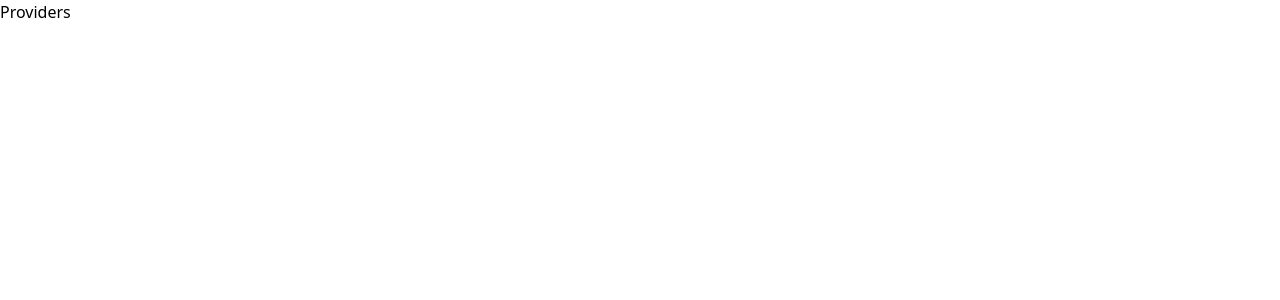
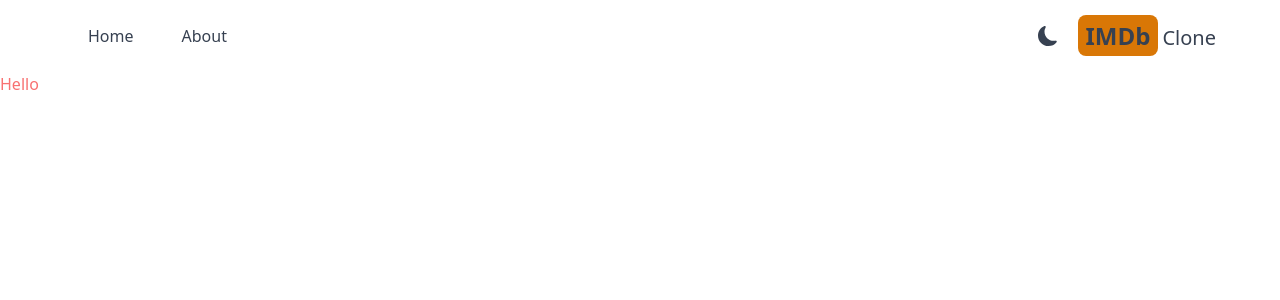
Before and after one commit to Abdullahiqbal2021/IMDB-Next-Js-Clone, a Next.js app: page / in a window 1280 px wide. Shown: the top 300 px of the page. Built offline with nearby package versions, Linux system fonts and the light colour scheme.

Commit message:
dark/Light Mode Added

```diff
--- a/src/app/Providers.js
+++ b/src/app/Providers.js
@@ -1,9 +1,12 @@
-import React from 'react'
+"use client";
+import { ThemeProvider } from "next-themes";
 
-export default function Providers() {
+export default function Providers({ children }) {
   return (
-    <div>
-      Providers
-    </div>
-  )
+    <ThemeProvider enableSystem={true} attribute="class">
+      <div className="dark:bg-gray-700 dark:text-gray-200 text-gray-700 transition-colors duration-300 min-h-screen select-none">
+        {children}
+      </div>
+    </ThemeProvider>
+  );
 }
--- a/src/components/DarkModeSwitch.js
+++ b/src/components/DarkModeSwitch.js
@@ -1,9 +1,29 @@
-import React from 'react'
+"use client";
+import { MdOutlineLightMode } from "react-icons/md";
+import { BsFillMoonFill } from "react-icons/bs";
+import { useTheme } from "next-themes";
+import { useEffect, useState } from "react";
 
 export default function DarkModeSwitch() {
+  const { systemTheme, theme, setTheme } = useTheme();
+  const currentTheme = theme === "system" ? systemTheme : theme;
+  const [mounted, setMounted] = useState(false);
+
+  useEffect(() => setMounted(true), []);
   return (
-    <div>
-      Dark
-    </div>
-  )
+    <>
+      {mounted &&
+        (currentTheme === "dark" ? (
+          <MdOutlineLightMode
+            className="text-xl cursor-pointer hover:text-amber-600"
+            onClick={() => setTheme("light")}
+          />
+        ) : (
+          <BsFillMoonFill
+            className="text-xl cursor-pointer hover:text-amber-600"
+            onClick={() => setTheme("dark")}
+          />
+        ))}
+    </>
+  );
 }
--- a/tailwind.config.js
+++ b/tailwind.config.js
@@ -12,4 +12,5 @@
     extend: {},
   },
   plugins: [],
+  darkMode:"class"
 }
```
